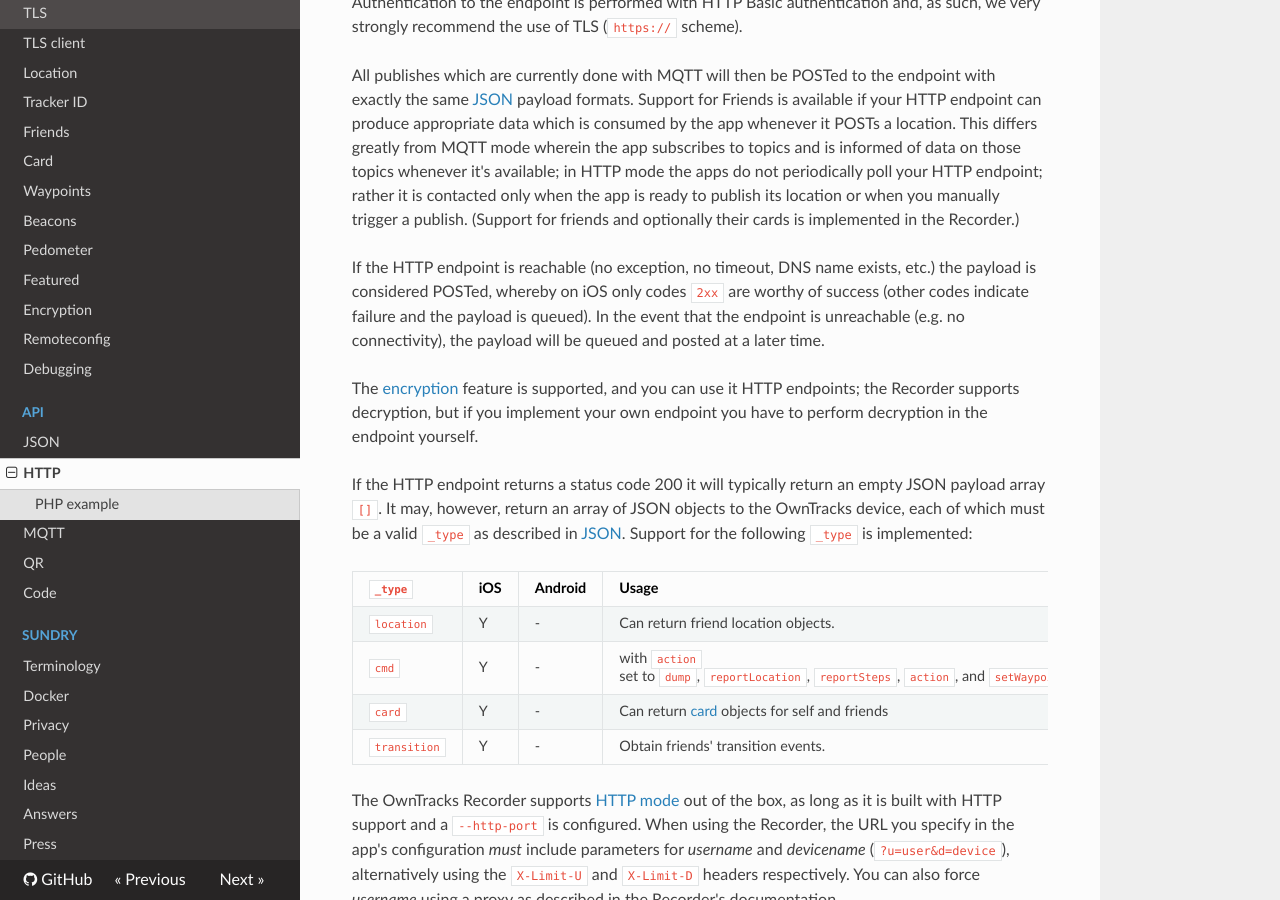
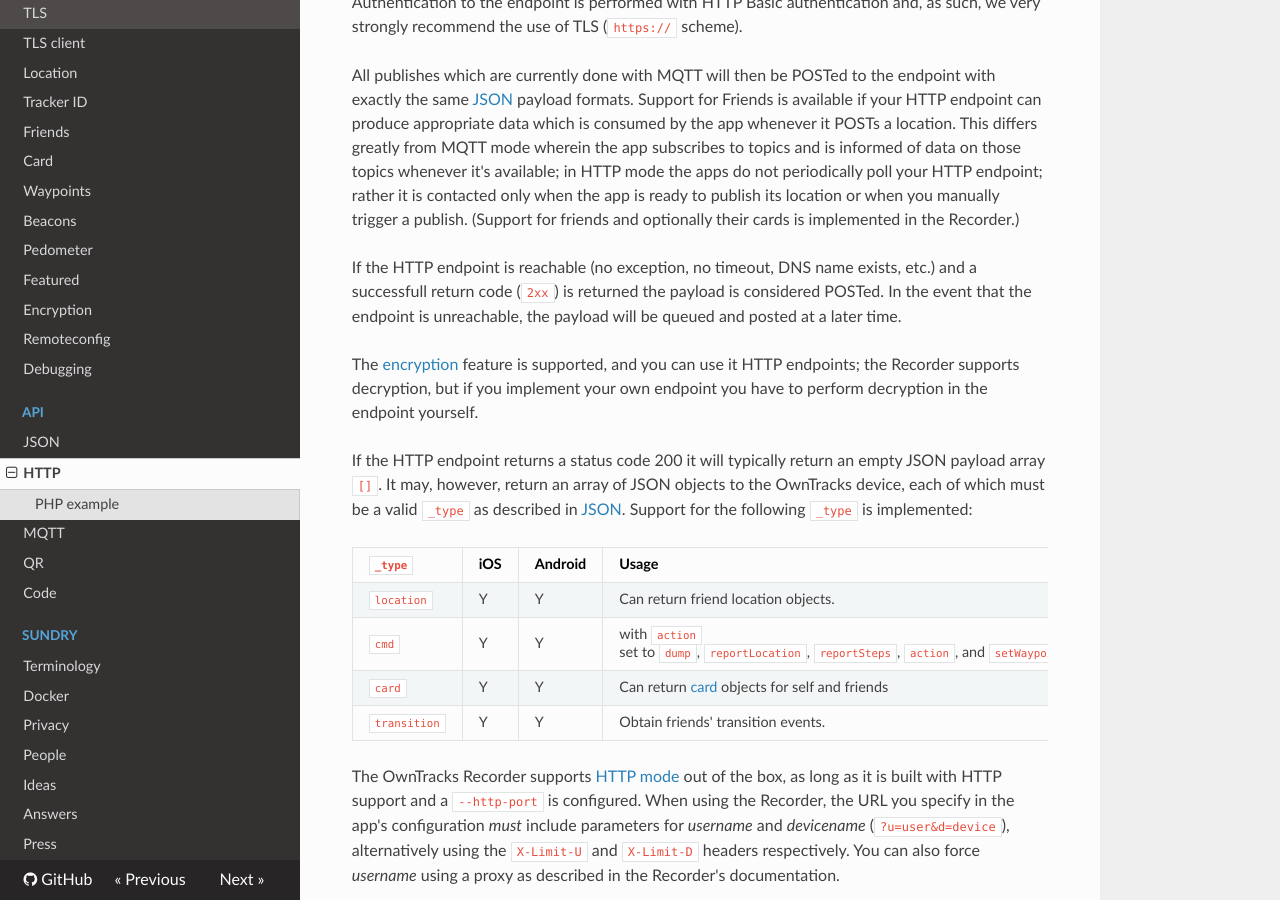
Before and after one commit to owntracks/booklet, an MkDocs documentation site: the page built from docs/tech/http.md, in a window 1280 px wide and 900 px high, scrolled down 388 px. Built offline with MkDocs 1.6.1, drawn with Linux system fonts in a browser that asks for light colours; nearby versions of some CDN libraries; old or Windows-style settings are respelled for this version of MkDocs.

Commit message:
Update http.md

```diff
--- a/docs/tech/http.md
+++ b/docs/tech/http.md
@@ -12,7 +12,7 @@ Authentication to the endpoint is performed with HTTP Basic authentication and,
 
 All publishes which are currently done with MQTT will then be POSTed to the endpoint with exactly the same [JSON](json.md) payload formats. Support for Friends is available if your HTTP endpoint can produce appropriate data which is consumed by the app whenever it POSTs a location. This differs greatly from MQTT mode wherein the app subscribes to topics and is informed of data on those topics whenever it's available; in HTTP mode the apps do not periodically poll your HTTP endpoint; rather it is contacted only when the app is ready to publish its location or when you manually trigger a publish. (Support for friends and optionally their cards is implemented in the Recorder.)
 
-If the HTTP endpoint is reachable (no exception, no timeout, DNS name exists, etc.) the payload is considered POSTed, whereby on iOS only codes `2xx` are worthy of success (other codes indicate failure and the payload is queued). In the event that the endpoint is unreachable (e.g. no connectivity), the payload will be queued and posted at a later time.
+If the HTTP endpoint is reachable (no exception, no timeout, DNS name exists, etc.) and a successfull return code (`2xx`) is returned  the payload is considered POSTed. In the event that the endpoint is unreachable, the payload will be queued and posted at a later time.
 
 The [encryption](../features/encrypt.md) feature is supported, and you can use it HTTP endpoints; the Recorder supports decryption, but if you implement your own endpoint you have to perform decryption in the endpoint yourself.
 
@@ -20,10 +20,10 @@ If the HTTP endpoint returns a status code 200 it will typically return an empty
 
 | `_type`      |  iOS  | Android    | Usage
 | :----------- | :---  | :--- | :--------------
-| `location`   | Y     | -    | Can return friend location objects.
-| `cmd`        | Y     | -    | with `action` set to `dump`, `reportLocation`, `reportSteps`, `action`, and `setWaypoints`
-| `card`       | Y     | -    | Can return [card](../features/card.md) objects for self and friends
-| `transition` | Y     | -    | Obtain friends' transition events.
+| `location`   | Y     | Y    | Can return friend location objects.
+| `cmd`        | Y     | Y    | with `action` set to `dump`, `reportLocation`, `reportSteps`, `action`, and `setWaypoints`
+| `card`       | Y     | Y    | Can return [card](../features/card.md) objects for self and friends
+| `transition` | Y     | Y    | Obtain friends' transition events.
 
 The OwnTracks Recorder supports [HTTP mode](https://github.com/owntracks/recorder#http-mode) out of the box, as long as it is built with HTTP support and a `--http-port` is configured.
 When using the Recorder, the URL you specify in the app's configuration *must* include parameters for _username_ and _devicename_ (`?u=user&d=device`), alternatively using the `X-Limit-U` and `X-Limit-D` headers respectively. You can also force _username_ using a proxy as described in the Recorder's documentation.
```
